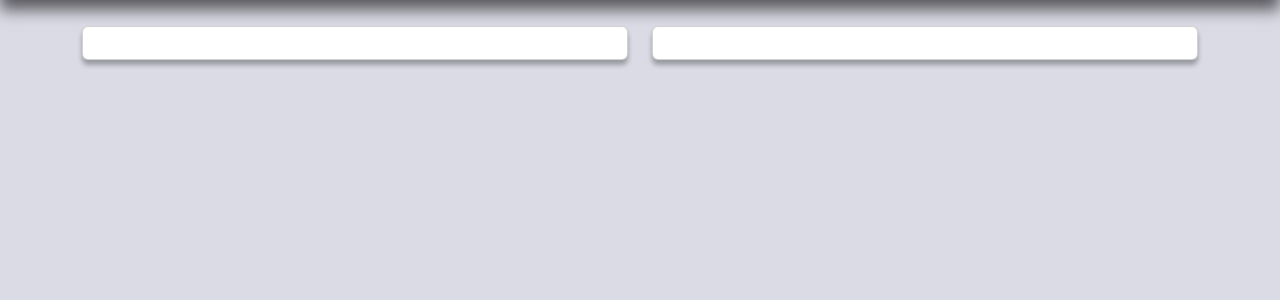
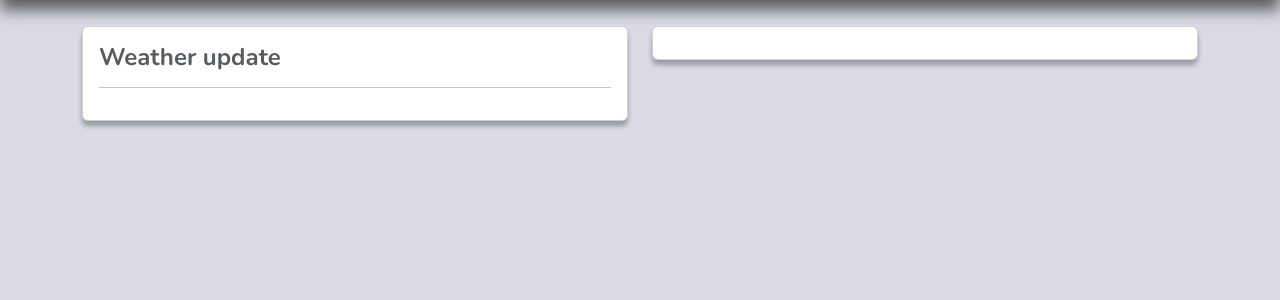
Before and after one commit to morikeli/weather-wiz, a Django app: page /weather/index/ in a window 1280 px wide. Shown: the part 70-370 px from the top of the page. Run offline with Django 4.2, Linux system fonts and the light colour scheme.

Commit message:
updated UI

```diff
--- a/weather_app/templates/weather-app/base.html
+++ b/weather_app/templates/weather-app/base.html
@@ -18,9 +18,8 @@
                         <a class="nav-link active" aria-current="page" href="{% url 'index' %}">Home</a>
                     </li>
                 </ul>
-                <form class="d-flex" method="post">
-                    {% csrf_token %}
-                    <input class="form-control me-2" name="search-form" type="search" placeholder="Search for any city" aria-label="Search">
+                <form class="d-flex" method="get">
+                    <input class="form-control me-2" name="city" type="search" placeholder="Search for any city" aria-label="Search" required>
                     <button class="btn btn-outline-success" type="submit">Search</button>
                 </form>
             </div>
--- a/weather_app/templates/weather-app/index.html
+++ b/weather_app/templates/weather-app/index.html
@@ -13,9 +13,41 @@
             <div class="col-lg-6">
                 <div class="card">
                     <div class="card-body">
+                        <h4 class="text-muted fw-bold">Weather update</h4>
+                        <hr>
+                        {% if city is not None %}
 
+                            <div class="row">
+                                <div class="col-md-8">
+                                    <h5 class="text-muted text-secondary">City: <b>{{ city|title }}, {{ country }}</b></h5>
+                                    <h5 class="text-muted text-secondary">Longitude: <b>{{ long }}</b>, <b>{{ lat }}</b></h5>
+                                    <h5 class="text-muted text-secondary">Weather: <b>{{ weather }}</b></h5>
+                                    <h5 class="text-muted text-secondary">Temperature: <b>{{ temperature }} &deg;C</b></h5>
+                                    <h5 class="text-muted text-secondary">Humidity: <b>{{ humidity }}</b></h5>
+                                    <h5 class="text-muted text-secondary">Wind speed: <b>{{ wind_speed }} m/s</b></h5>
+                                </div>
+                                <div class="col-md-3">
+                                    {% if weather_condition == 'Thunderstorm' %}
+                                        <i class="bi-cloud-lightning-fill"></i>
+                                    {% elif weather_condition == 'Rain' %}
+                                        <i class="bi-cloud-rain-heavy-fill"></i>
+                                    {% elif weather_condition == 'Drizzle' %}
+                                        <i class="bi-cloud-drizzle-fill"></i>
+                                    {% elif weather_condition == 'Snow' %}
+                                        <i class="bi-cloud-snow-fill"></i>
+                                    {% elif weather_condition == 'Clouds' %}
+                                        <i class="bi-clouds-fill"></i>
+                                    {% elif weather_condition == 'Tornado' %}
+                                        <i class="bi-tornado"></i>
+                                    {% elif weather_condition == 'Clear' %}
+                                        <i class="bi-sun-fill"></i>
+                                    {% else %}
+                                        <i class="bi-wind"></i>
+                                    {% endif %}
+                                </div>
+                            </div>
+                        {% endif %}
                     </div>
-
                 </div>
             </div>
             <div class="col-lg-6">
```
